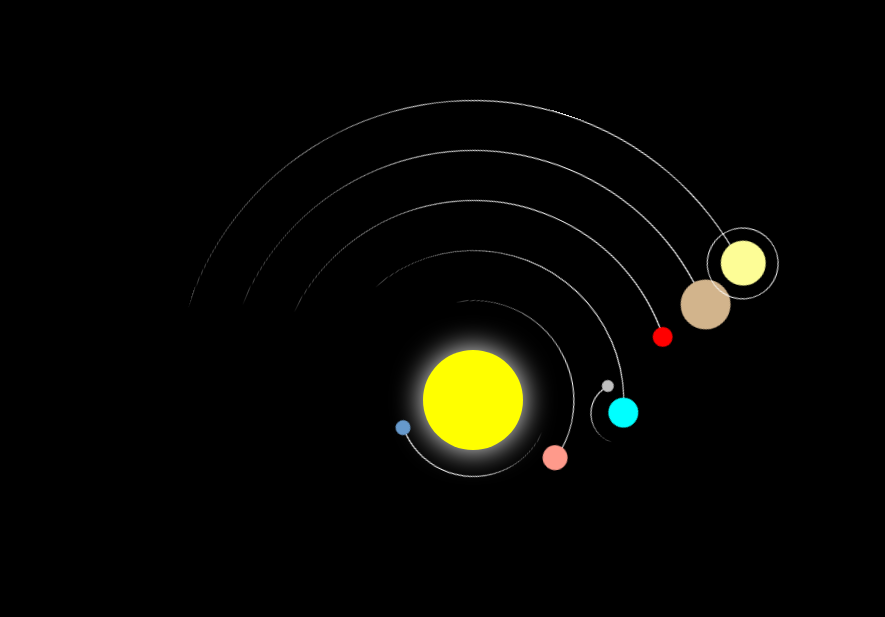
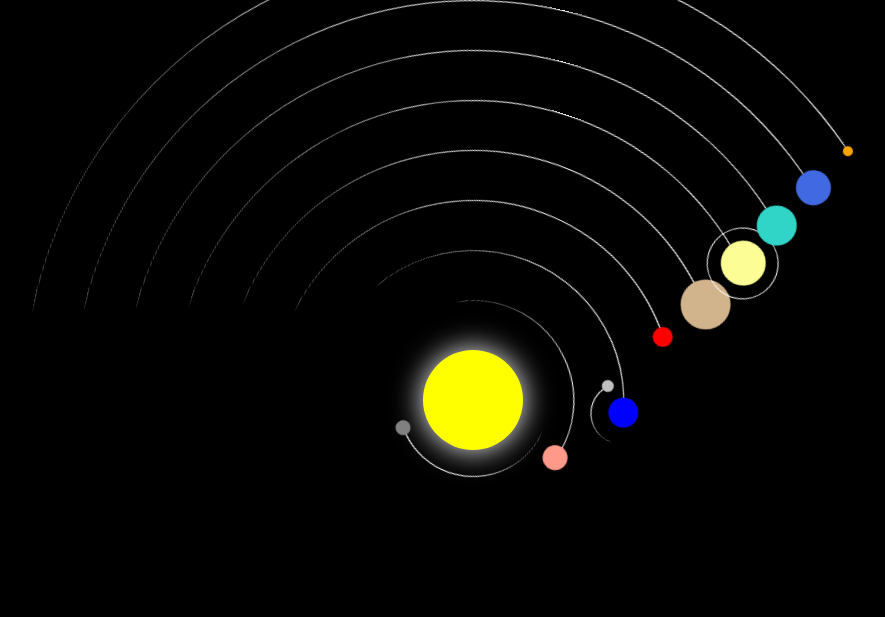
Before and after one commit to lucas-bardeli/sistema-solar, a plain HTML site: page index.html in a window 1280 px wide. Shown: the whole page, without its empty margins (167-1052 px from the left). Drawn offline with Linux system fonts and the light colour scheme.

Commit message:
Todos os astros finalizados

```diff
--- a/index.html
+++ b/index.html
@@ -10,29 +10,31 @@
 
     <body>
 
-        <div class="container">
+        <div class="via-lactea">
 
             <div class="sol"></div>
 
-            <div class="mercurio"></div>
+            <div class="astro mercurio"></div>
 
-            <div class="venus"></div>
+            <div class="astro venus"></div>
 
-            <div class="terra">
-                <div class="lua"></div>
+            <div class="astro terra">
+                <div class="astro lua"></div>
             </div>
 
-            <div class="marte"></div>
+            <div class="astro marte"></div>
 
-            <div class="jupiter"></div>
+            <div class="astro jupiter"></div>
 
-            <div class="saturno">
-                <div class="aneis"></div>
+            <div class="astro saturno">
+                <div class="astro aneis"></div>
             </div>
 
-            <div class="urano"></div>
+            <div class="astro urano"></div>
 
-            <div class="netuno"></div>
+            <div class="astro netuno"></div>
+
+            <div class="astro plutao"></div>
 
         </div>
 
--- a/style.css
+++ b/style.css
@@ -9,7 +9,7 @@ body {
     overflow: hidden; /* não cria barras de rolagem */
 }
 
-.container {
+.via-lactea {
     font-size: 10px;
     width: 100em;
     height: 100em;
@@ -29,13 +29,7 @@ body {
 
 /* Órbitas dos planetas */
 
-.terra,
-.lua,
-.mercurio,
-.venus,
-.marte,
-.jupiter,
-.saturno {
+.astro {
     position: absolute;
     border-style: solid;
     border-color: white transparent transparent transparent;
@@ -117,15 +111,33 @@ body {
     height: 7em;
 }
 
+.urano {
+    top: 15em;
+    left: 15em;
+    width: 70em;
+    height: 70em;
+    animation: orbita 120s linear infinite;
+}
+
+.netuno {
+    top: 10em;
+    left: 10em;
+    width: 80em;
+    height: 80em;
+    animation: orbita 140s linear infinite;
+}
+
+.plutao {
+    top: 5em;
+    left: 5em;
+    width: 90em;
+    height: 90em;
+    animation: orbita 160s linear infinite;
+}
+
 /* Circunferência dos planetas */
 
-.terra::before,
-.lua::before,
-.mercurio::before,
-.venus::before,
-.marte::before,
-.jupiter::before,
-.saturno::before {
+.astro::before {
     content: '';
     position: absolute;
     border-radius: 50%;
@@ -136,7 +148,7 @@ body {
     right: 2.85em;
     width: 3em;
     height: 3em;
-    background-color: aqua;
+    background-color: blue;
 }
 
 .lua::before {
@@ -152,7 +164,7 @@ body {
     right: 1.4em;
     width: 1.5em;
     height: 1.5em;
-    background-color: #6699CC;
+    background-color: gray;
 }
 
 .venus::before {
@@ -186,3 +198,27 @@ body {
     height: 4.5em;
     background-color: #FDFD96;
 }
+
+.urano::before {
+    top: 8.2em;
+    right: 8.2em;
+    width: 4em;
+    height: 4em;
+    background-color: #30d5c8;
+}
+
+.netuno::before {
+    top: 9.85em;
+    right: 9.85em;
+    width: 3.5em;
+    height: 3.5em;
+    background-color: #4169E1;
+}
+
+.plutao::before {
+    top: 12.65em;
+    right: 12.65em;
+    width: 1em;
+    height: 1em;
+    background-color: orange;
+}
```
